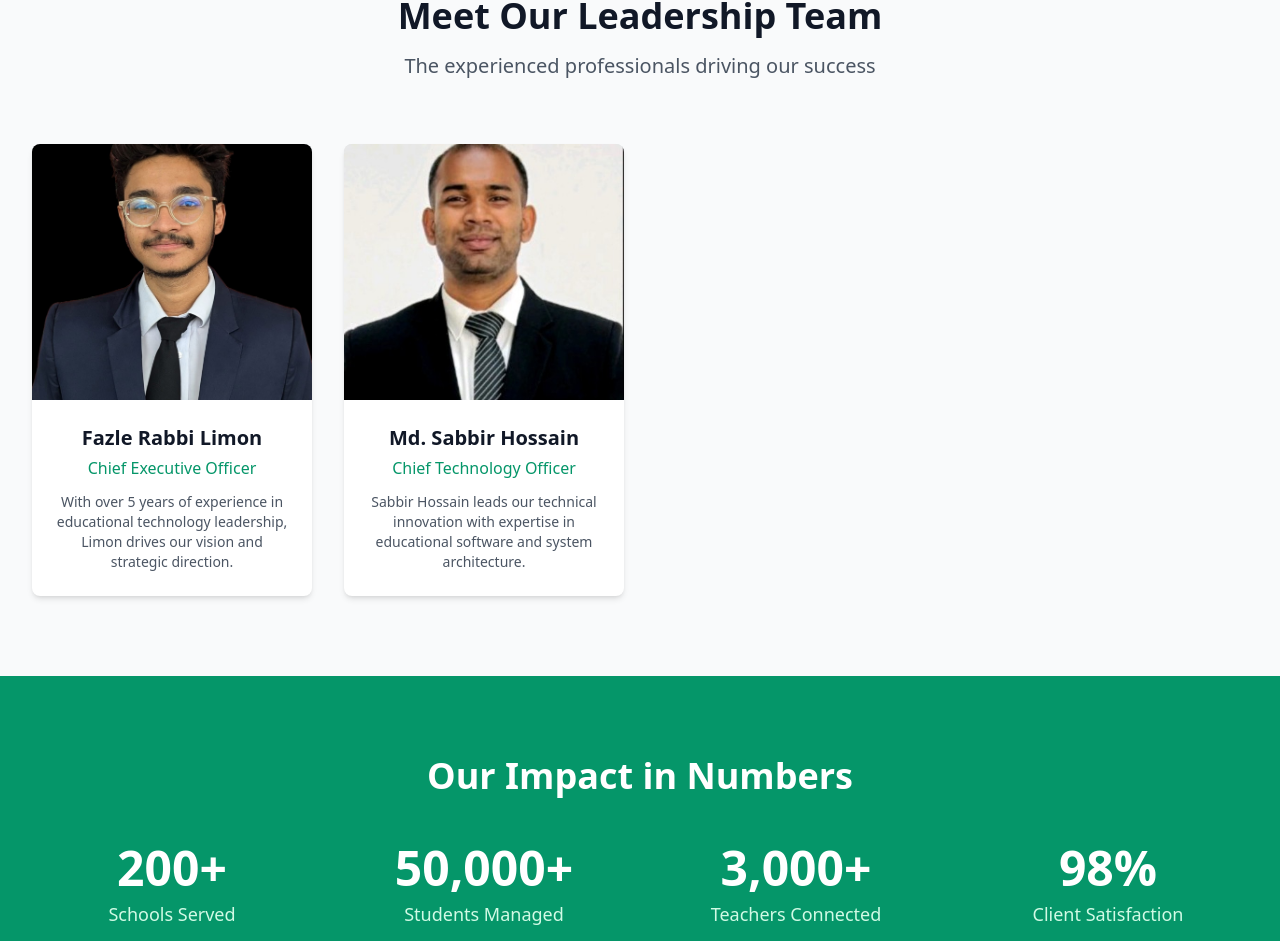
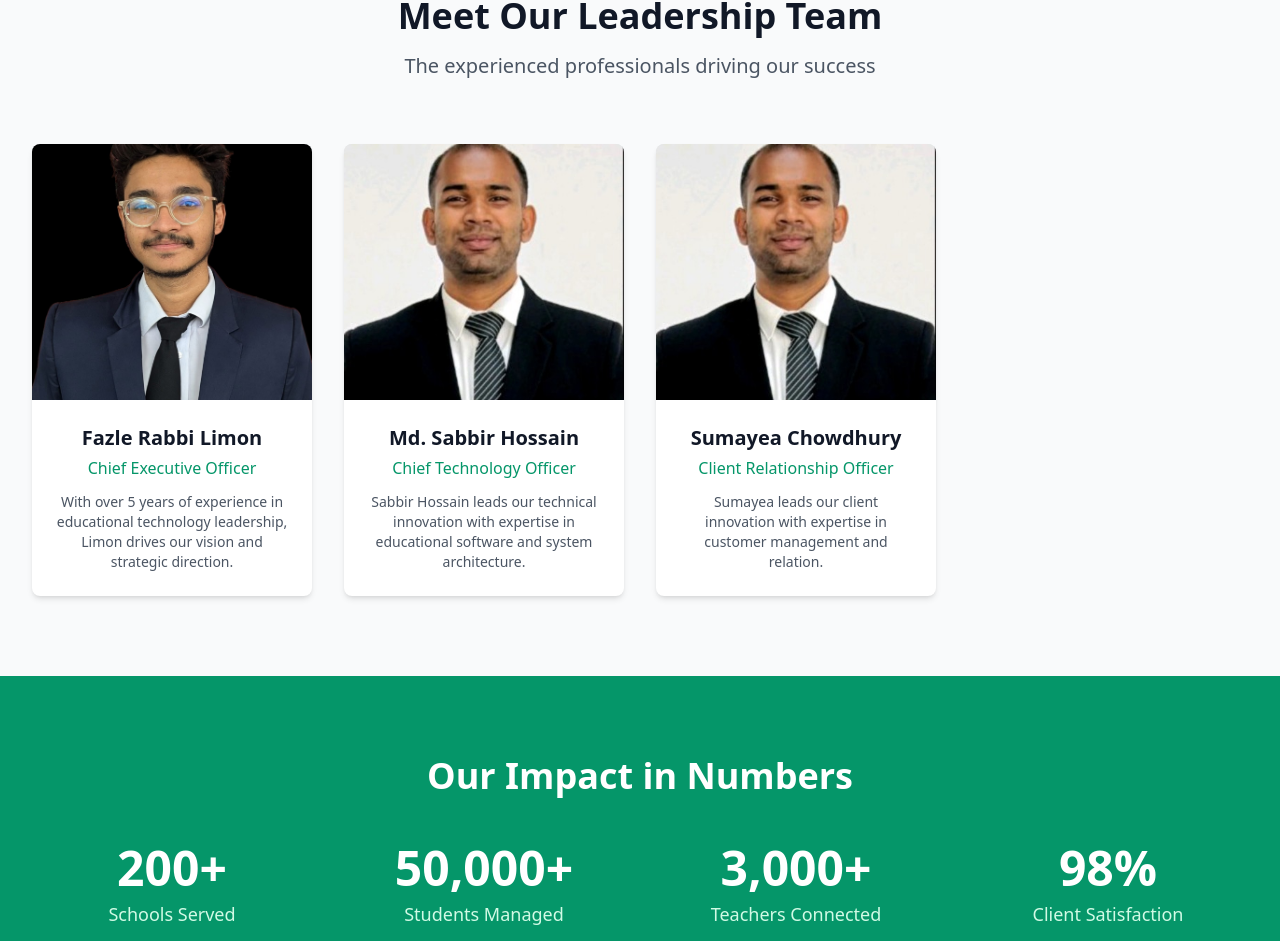
Before and after one commit to shikkacorpltd/version_v2, a React (Vite) app: page /about in a window 1280 px wide. Shown: the part 3053-3994 px from the top of the page. Built offline with nearby package versions, Linux system fonts and the light colour scheme.

Commit message:
Updated About.jsx

```diff
--- a/src/components/About.jsx
+++ b/src/components/About.jsx
@@ -37,6 +37,13 @@ const About = () => {
       name: "Md. Sabbir Hossain",
       role: "Chief Technology Officer",
       description: "Sabbir Hossain leads our technical innovation with expertise in educational software and system architecture.",
+      image: "/images/sabbir.jpg",
+      alt: "Md. Sabbir Hossain - CTO"
+    },
+    {
+      name: "Sumayea Chowdhury",
+      role: "Client Relationship Officer",
+      description: "Sumayea leads our client innovation with expertise in customer management and  relation.",
       image: "/images/sabbir.jpg",
       alt: "Md. Sabbir Hossain - CTO"
     }
```
